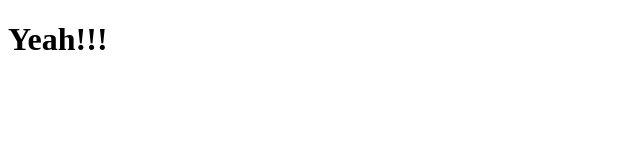
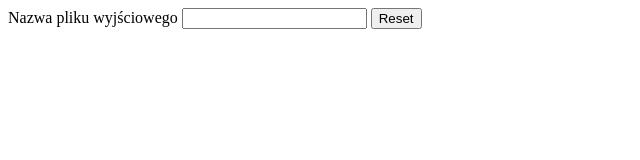
Before and after one commit to Milesq/mail_scraper, a plain HTML site: page static/index.html in a window 1280 px wide. Shown: the whole page, without its empty margins (0-640 px from the left). Drawn offline with Linux system fonts and the light colour scheme.

Commit message:
Add simple form

```diff
--- a/static/index.html
+++ b/static/index.html
@@ -1,11 +1,16 @@
 <!DOCTYPE html>
-<html lang="en">
-    <head>
-        <meta charset="UTF-8" />
-        <meta name="viewport" content="width=device-width, initial-scale=1.0" />
-        <title>Document</title>
-    </head>
-    <body>
-        <h1>Yeah!!!</h1>
-    </body>
+<html lang="pl">
+  <head>
+    <meta charset="UTF-8" />
+    <title>Ustawienia konwertera formularzy</title>
+    <meta name="author" content="Miłosz Wiśniewski & Jakub Stefaniak" />
+  </head>
+
+  <body>
+    <form action="/save" method="POST">
+      <label for="output_filename">Nazwa pliku wyjściowego</label>
+      <input type="text" name="output_filename" />
+      <input type="reset" />
+    </form>
+  </body>
 </html>
```
Also changed, not shown: static/2.jpg (added), static/style.css (added).
